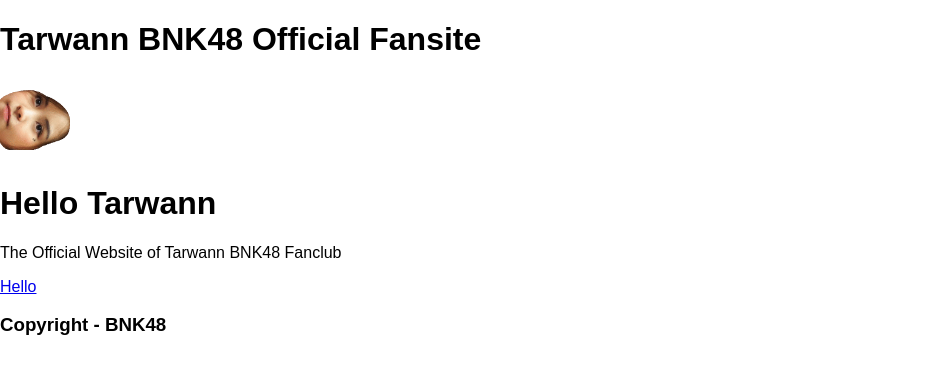
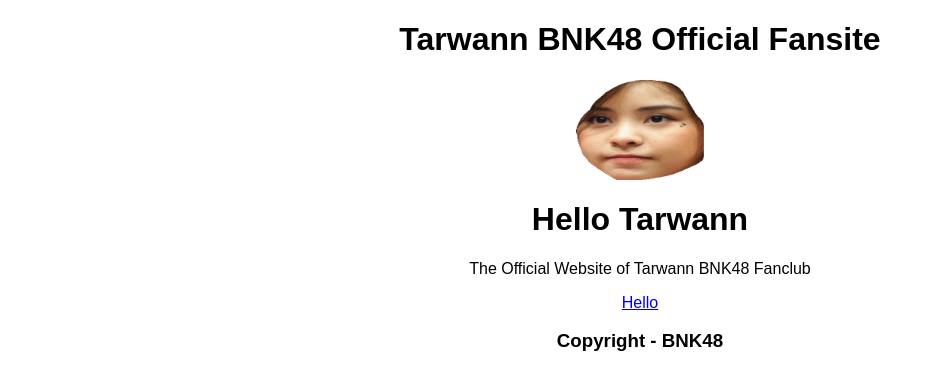
Before and after one commit to lebrancconvas/ROR-Test, a React (Create React App) app in the folder tarwanntest/: page / in a window 1280 px wide. Shown: the top 390 px of the page, without its empty margins (0-943 px from the left). Built offline with nearby package versions, Linux system fonts and the light colour scheme.

Commit message:
Add Style for each components.

```diff
--- a/tarwanntest/src/App.css
+++ b/tarwanntest/src/App.css
@@ -3,12 +3,16 @@
 }
 
 .App-logo {
-  animation: App-logo-spin infinite 20s linear;
-  height: 80px;
+  animation: App-logo-spin infinite 1s linear;
+  height: 100px;
+  display: block;
+  margin-left: auto;
+  margin-right: auto;
+  width: 10%;
 }
 
 .App-header {
-  background-color: #222;
+  background-color: rgb(0,0,0);
   height: 150px;
   padding: 20px;
   color: white;
@@ -22,6 +26,24 @@
   font-size: large;
 }
 
+.container {
+  margin-bottom: inherit;
+  text-align: center;
+  font-style: bold;
+}
+
+.Content {
+  text-align: center;
+}
+
+.Footer {
+  text-align: center;
+}
+
+.Header {
+  text-align: center;
+}
+
 @keyframes App-logo-spin {
   from { transform: rotate(0deg); }
   to { transform: rotate(360deg); }
```
